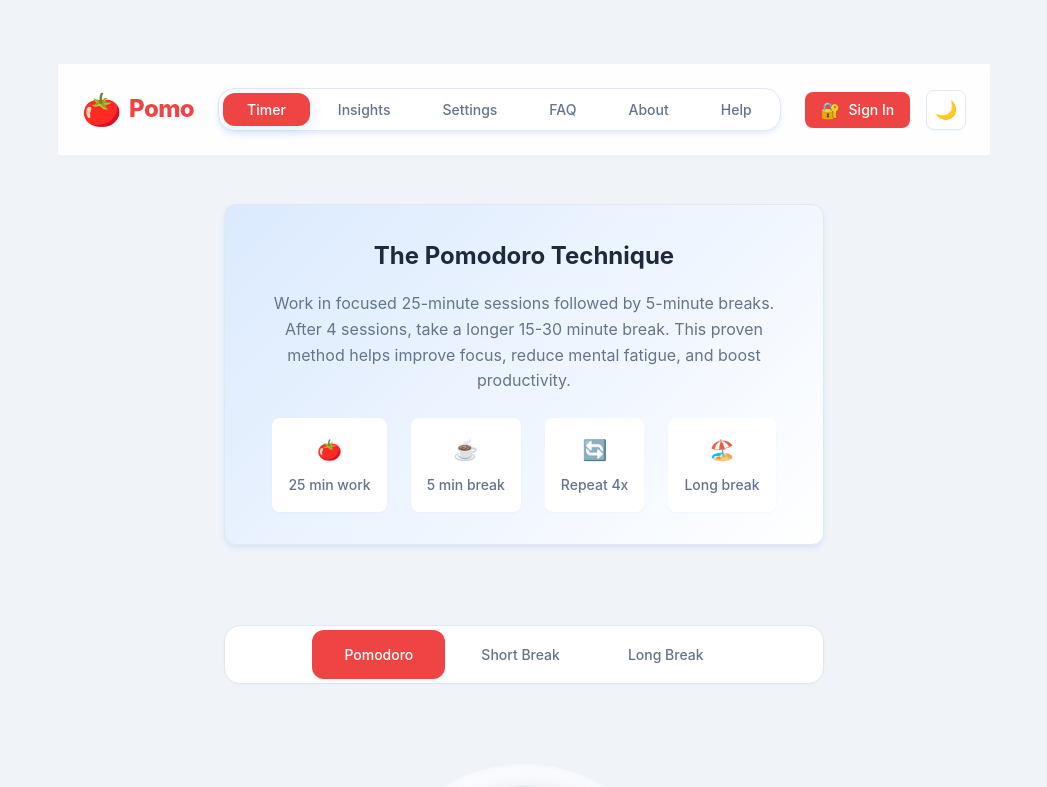
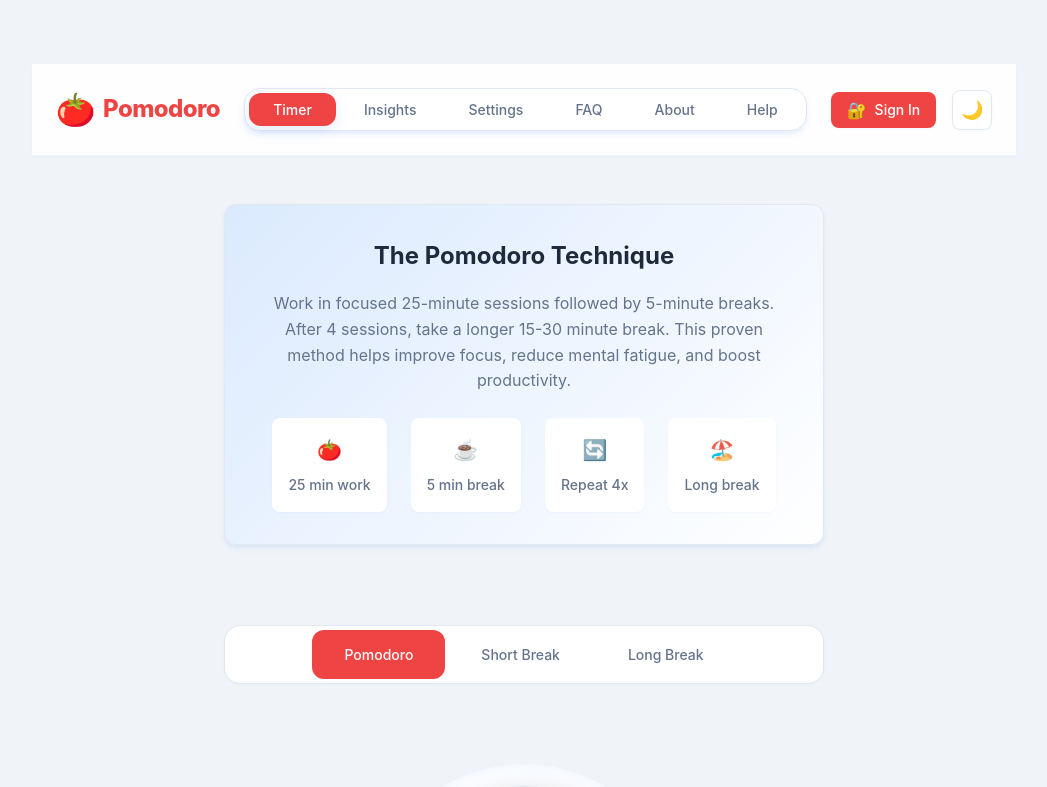
Before and after one commit to AUsfy/pomodeepfocus, a Vue app: page / in a window 1280 px wide. Shown: the top 787 px of the page, without its empty margins (116-1163 px from the left). Built offline with nearby package versions, Linux system fonts and the light colour scheme.

Commit message:
Update app-title

```diff
--- a/src/App.vue
+++ b/src/App.vue
@@ -99,7 +99,7 @@ onMounted(() => {
       <div class="container">
         <h1 class="app-title">
           <span class="tomato-icon">🍅</span>
-          Pomo
+          Pomodoro
         </h1>
 
         <nav class="main-nav">
```
Also changed, not shown: 1 other file (tests, documents, lock files or other folders).
